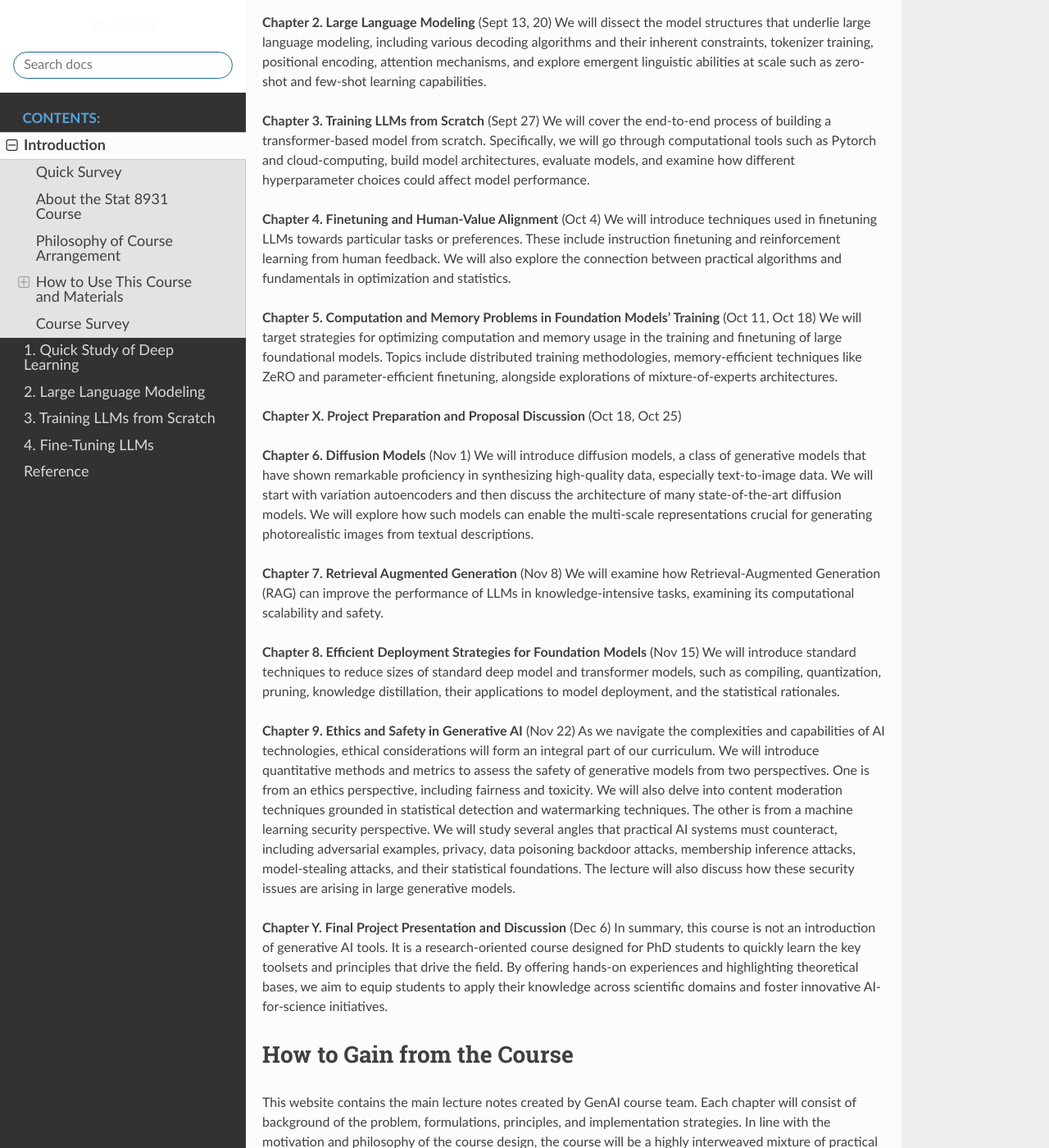
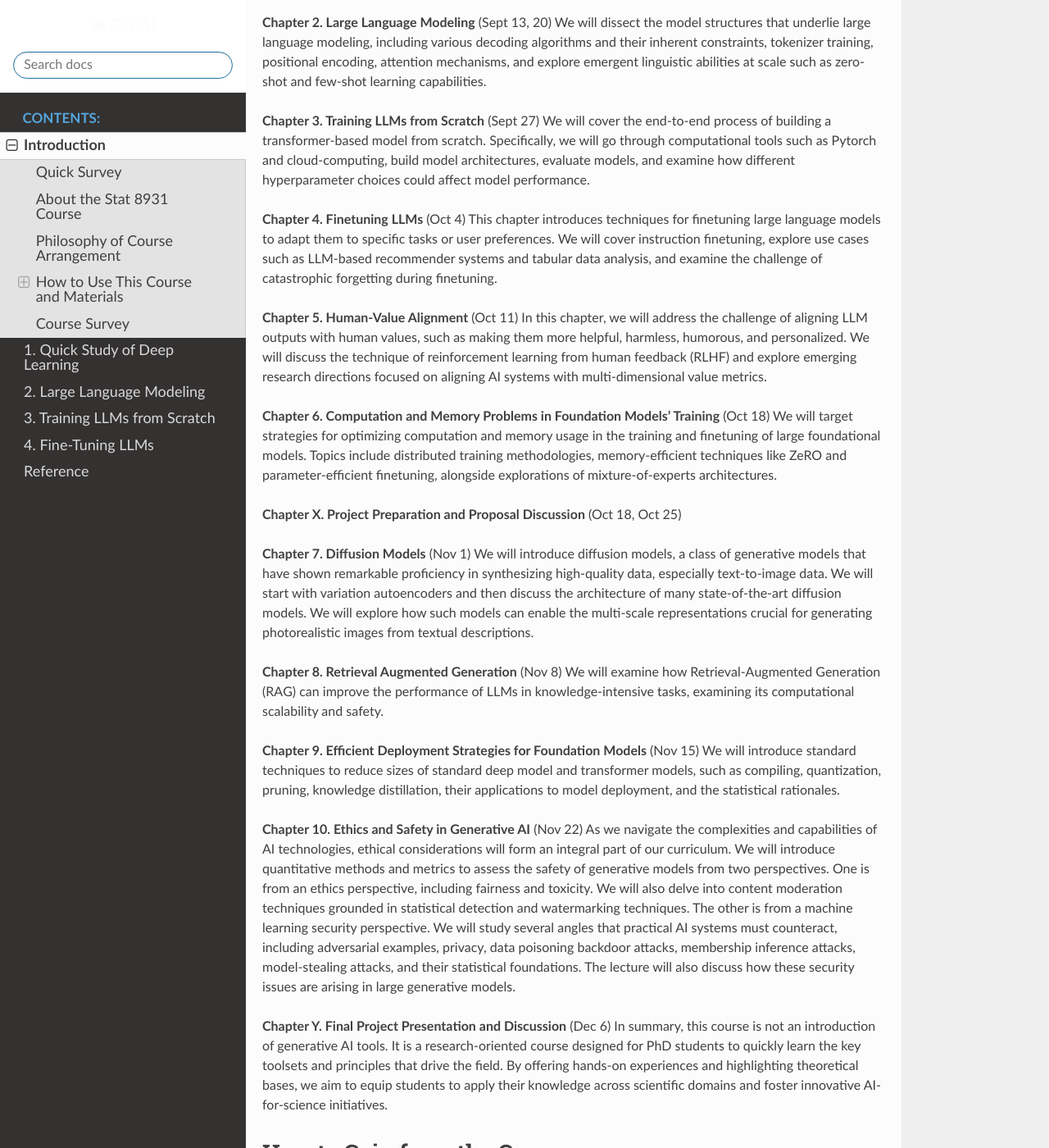
Before and after one commit to JieGroup/GenAI, a Sphinx documentation site: the page built from docs/source/introduction/index.md, in a window 1280 px wide and 1400 px high, scrolled down 3103 px. Shown: the whole window at 82% size. Built offline with Sphinx 7.4.7 and the Read the Docs theme 2.0.0, drawn with Linux system fonts in a browser that asks for light colours; formulas are drawn with MathJax 3.

Commit message:
updated ch5 alignment

```diff
--- a/docs/source/introduction/index.md
+++ b/docs/source/introduction/index.md
@@ -58,24 +58,29 @@ We will dissect the model structures that underlie large language modeling, incl
 **Chapter 3. Training LLMs from Scratch** (Sept 27)
 We will cover the end-to-end process of building a transformer-based model from scratch. Specifically, we will go through computational tools such as Pytorch and cloud-computing, build model architectures, evaluate models, and examine how different hyperparameter choices could affect model performance.
 
-**Chapter 4. Finetuning and Human-Value Alignment** (Oct 4)
-We will introduce techniques used in finetuning LLMs towards particular tasks or preferences. These include instruction finetuning and reinforcement learning from human feedback. We will also explore the connection between practical algorithms and fundamentals in optimization and statistics.
+**Chapter 4. Finetuning LLMs** (Oct 4)
+This chapter introduces techniques for finetuning large language models to adapt them to specific tasks or user preferences. We will cover instruction finetuning, explore use cases such as LLM-based recommender systems and tabular data analysis, and examine the challenge of catastrophic forgetting during finetuning.
 
-**Chapter 5. Computation and Memory Problems in Foundation Models’ Training** (Oct 11, Oct 18)
+
+**Chapter 5. Human-Value Alignment** (Oct 11)
+In this chapter, we will address the challenge of aligning LLM outputs with human values, such as making them more helpful, harmless, humorous, and personalized. We will discuss the technique of reinforcement learning from human feedback (RLHF) and explore emerging research directions focused on aligning AI systems with multi-dimensional value metrics.
+
+
+**Chapter 6. Computation and Memory Problems in Foundation Models’ Training** (Oct 18)
 We will target strategies for optimizing computation and memory usage in the training and finetuning of large foundational models. Topics include distributed training methodologies, memory-efficient techniques like ZeRO and parameter-efficient finetuning, alongside explorations of mixture-of-experts architectures.
 
 **Chapter X. Project Preparation and Proposal Discussion** (Oct 18, Oct 25)
 
-**Chapter 6. Diffusion Models** (Nov 1)
+**Chapter 7. Diffusion Models** (Nov 1)
 We will introduce diffusion models, a class of generative models that have shown remarkable proficiency in synthesizing high-quality data, especially text-to-image data. We will start with variation autoencoders and then discuss the architecture of many state-of-the-art diffusion models. We will explore how such models can enable the multi-scale representations crucial for generating photorealistic images from textual descriptions.
 
-**Chapter 7. Retrieval Augmented Generation** (Nov 8)
+**Chapter 8. Retrieval Augmented Generation** (Nov 8)
 We will examine how Retrieval-Augmented Generation (RAG) can improve the performance of LLMs in knowledge-intensive tasks, examining its computational scalability and safety.
 
-**Chapter 8. Efficient Deployment Strategies for Foundation Models** (Nov 15)
+**Chapter 9. Efficient Deployment Strategies for Foundation Models** (Nov 15)
 We will introduce standard techniques to reduce sizes of standard deep model and transformer models, such as compiling, quantization, pruning, knowledge distillation, their applications to model deployment, and the statistical rationales.
 
-**Chapter 9. Ethics and Safety in Generative AI** (Nov 22)
+**Chapter 10. Ethics and Safety in Generative AI** (Nov 22)
 As we navigate the complexities and capabilities of AI technologies, ethical considerations will form an integral part of our curriculum. We will introduce quantitative methods and metrics to assess the safety of generative models from two perspectives. One is from an ethics perspective, including fairness and toxicity. We will also delve into content moderation techniques grounded in statistical detection and watermarking techniques. The other is from a machine learning security perspective. We will study several angles that practical AI systems must counteract, including adversarial examples, privacy, data poisoning backdoor attacks, membership inference attacks, model-stealing attacks, and their statistical foundations. The lecture will also discuss how these security issues are arising in large generative models.
 
 **Chapter Y. Final Project Presentation and Discussion** (Dec 6)
```
